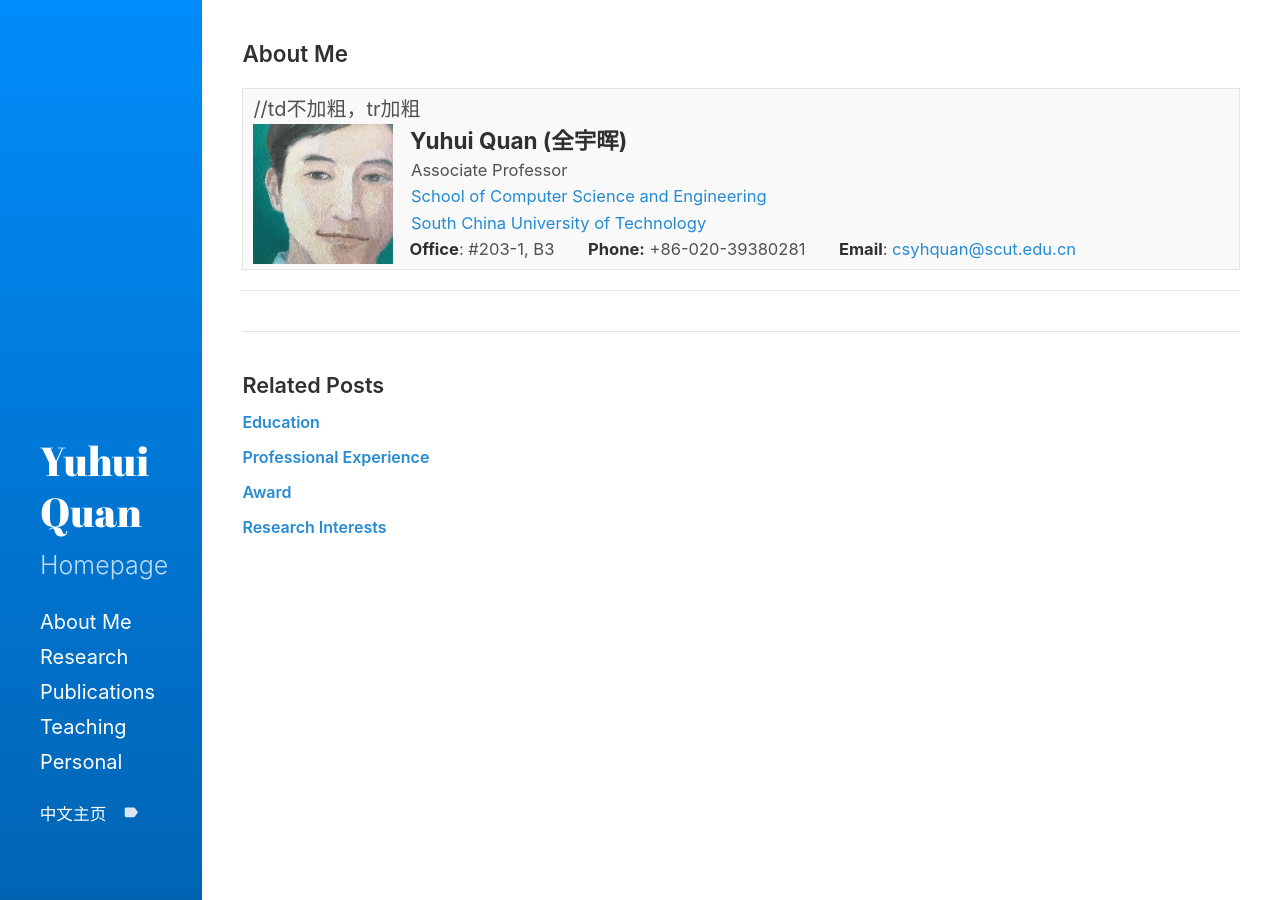
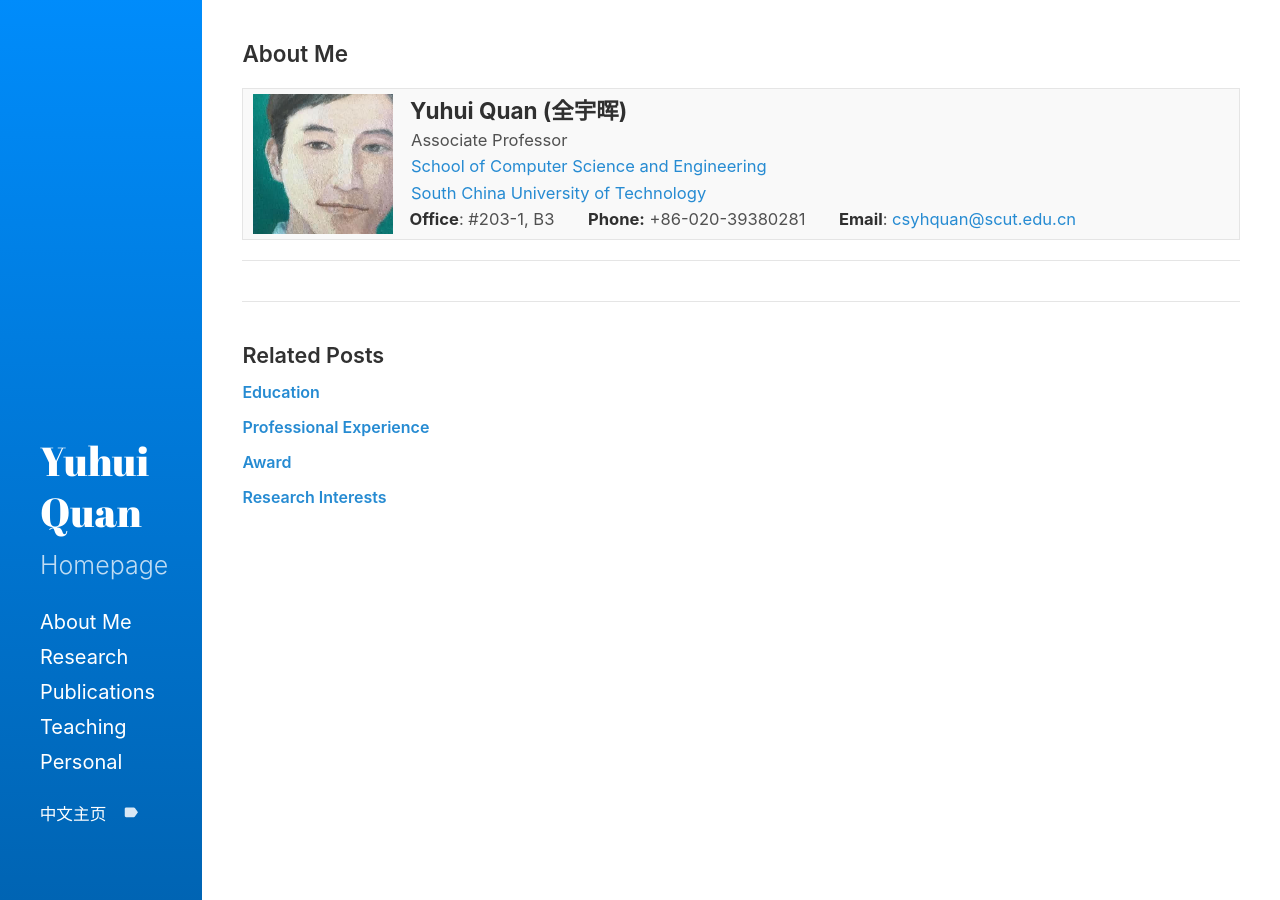
Before and after one commit to csyhquan/csyhquan.github.io, a Jekyll site: the page built from _posts/2020-5-30-resume.md, in a window 1280 px wide. Built offline with Jekyll 4.4.1, drawn with Linux system fonts in a browser that asks for light colours.

Commit message:
Update 2020-5-30-resume.md

```diff
--- a/_posts/2020-5-30-resume.md
+++ b/_posts/2020-5-30-resume.md
@@ -10,7 +10,7 @@ p.ex2 {margin-bottom: 0cm}
 <table>
 <tbody>
 <tr>
-<td style="background-color: #f9f9f9;"> //td不加粗，tr加粗
+<td style="background-color: #f9f9f9;"> <!--td不加粗，tr加粗-->
 
 <p class="ex2"><img src="https://github.com/csyhquan/csyhquan.github.io/raw/master/images/2.jpg" alt="" width="140" align="left" /></p>
 <p class="ex1"><t0><span><strong> &ensp; Yuhui Quan (全宇晖)</strong></span></t0></p>
```
